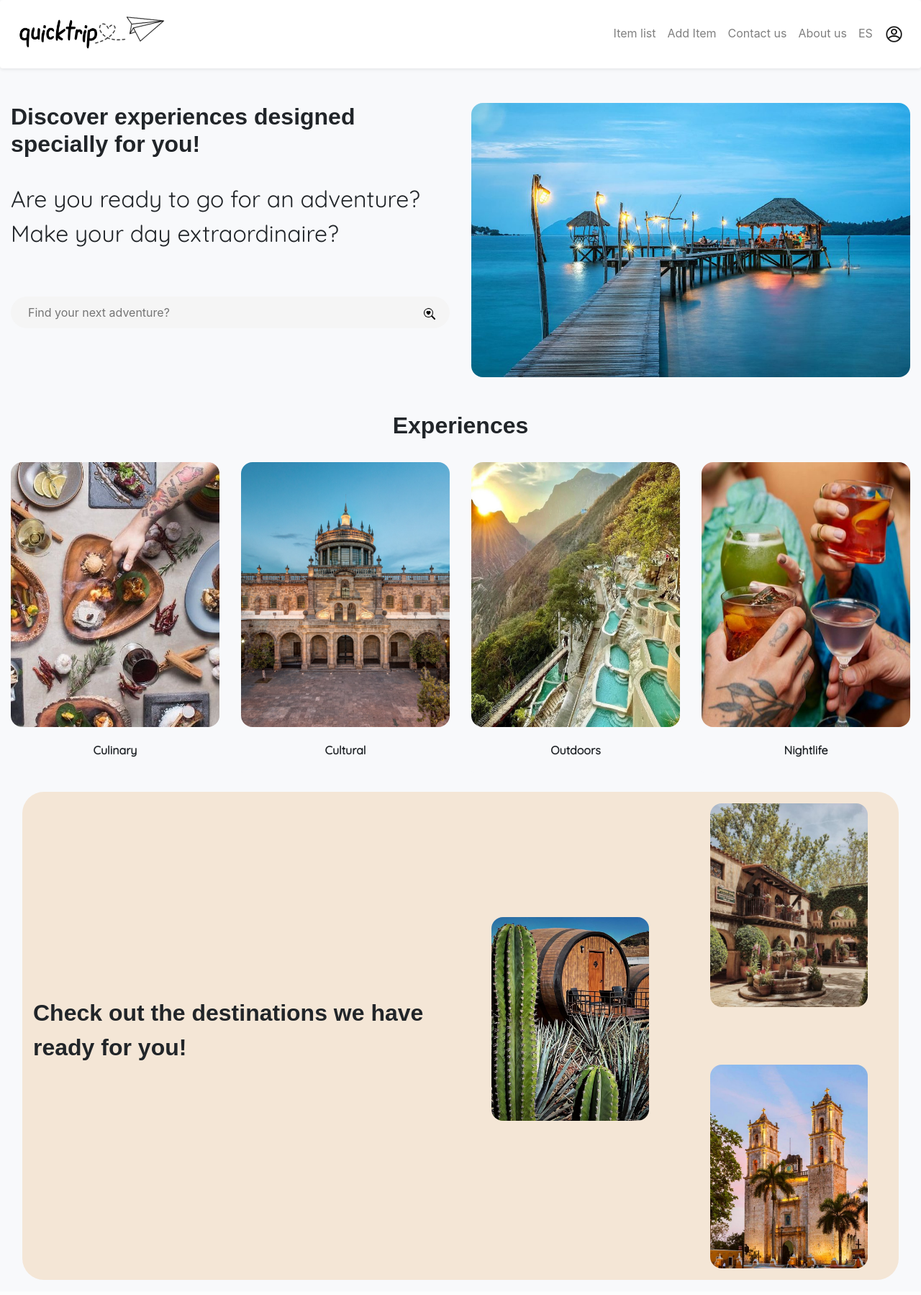
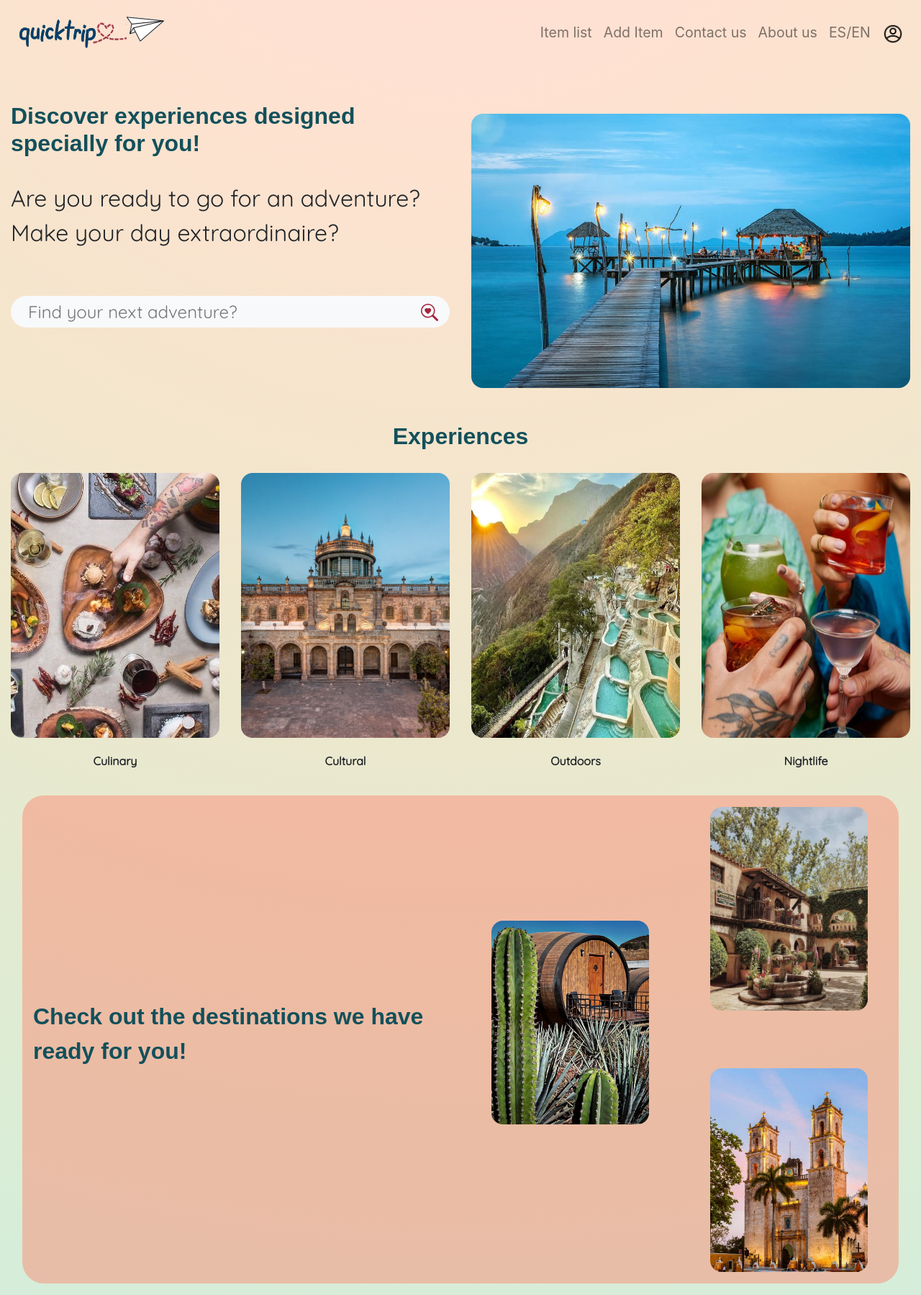
Before and after one commit to SolracDavid99/QuickTrip, a PHP site: page /html/home.html in a window 1280 px wide. Shown: the whole page at 72% size. Before the commit the page ends 1778 px from the top, so only its background shows below. Run offline with PHP 8.4, Linux system fonts and the light colour scheme; some web fonts are replaced.

Commit message:
Color Background

```diff
--- a/css/home.css
+++ b/css/home.css
@@ -1,5 +1,5 @@
 .navbar{
-    background-color: #f8f9fb;
+    font-size: 1.22rem;
 }
 
 #logo{
@@ -38,7 +38,7 @@
     100% {transform: translate(0px, 0px);}
 }
 #login{
-    width: 1.7rem;
+    width: 1.9rem;
 }
 .dropdown-menu {
     right: 0;
@@ -48,13 +48,19 @@
 }
 body{
     /* background-color: whitesmoke; */
-    background-color: #f8f9fb;
+    /*background-color: #F4E6D6;*/
+    /*
+    background-image: linear-gradient(0, #cde2bc 0, #ED6A5A 50%, #00AF54 100%);
+    */
+    background-image: radial-gradient(circle at 50% -20.71%, #ffdfda 0, #ffdfd8 6.25%, #ffe0d5 12.5%, #ffe1d3 18.75%, #fee2d1 25%, #fbe3cf 31.25%, #f8e4ce 37.5%, #f5e5cd 43.75%, #f2e6cd 50%, #eee7cd 56.25%, #ebe8ce 62.5%, #e7e9cf 68.75%, #e3ead0 75%, #dfebd2 81.25%, #dcecd4 87.5%, #d8edd7 93.75%, #d5edda 100%);
+
 }
 
 #encabezado{
     font-weight: bold;
     font-family: 'Mochiy Pop P One', sans-serif;
     font-size: 2rem;
+    color: #13505B;
 }
 #contenido{
     font-family: 'Quicksand', sans-serif;
@@ -76,6 +82,7 @@ body{
 
 
 #portada{
+    margin-top: 1rem;
     border-radius:1rem;
     width: 40rem;
 }
@@ -150,7 +157,8 @@ body{
     width: 1235px;
     height: 569px;
     */
-    background: #F4E6D6;
+
+    background: #ff786369;
     border-radius: 30px;
     margin: 1rem;
     display: flex;
@@ -180,26 +188,27 @@ body{
     align-items: center;
 }
 
-#searchQueryInput {
+#searchQueryInput{
     width: 100%;
     height: 2.8rem;
-    background: #f5f5f5;
+    background: #f8f9fb;
     outline: none;
     border: none;
     border-radius: 1.625rem;
     padding: 0 3.5rem 0 1.5rem;
-    font-size: 1rem;
-  }
-
-  #searchQuerySubmit {
+    font-size: 1.5rem;
+    font-family: 'Quicksand', sans-serif;
+}
+#searchQuerySubmit {
     width: 3.5rem;
     height: 2.8rem;
     margin-left: -3.5rem;
     background: none;
     border: none;
     outline: none;
-  }
+    color: #A5243D;
+}
 
-  #searchQuerySubmit:hover {
+#searchQuerySubmit:hover {
     cursor: pointer;
-  }
+}
--- a/html/app.js
+++ b/html/app.js
@@ -1,8 +1,8 @@
 function buildNavBar() {
     var navBar =
     `
-    <nav class="navbar navbar-expand-lg navbar-light shadow-sm p-3 mb-5 bg-white rounded">
-    <a class="navbar-brand" href="home.html"><img id="logo" src="../assets/nuevologo.png">
+    <nav class="navbar navbar-expand-lg navbar-light p-3 mb-5">
+    <a class="navbar-brand" href="home.html"><img id="logo" src="../assets/nuevologo2.png">
         <img id="avion" src="../assets/nuevoavion.png">
         <div></div>
     </a>
@@ -25,7 +25,7 @@ function buildNavBar() {
                 <a class="nav-link text-black" href="./aboutUs.html">About us</a>
             </li>
             <li class="nav-item">
-                <a class="nav-link text-black" href="../htmlES/homeES.html">ES</a>
+                <a class="nav-link text-black" href="../htmlES/homeES.html">ES/EN</a>
             </li>
             <li class="nav-item dropdown">
                 <a class="nav-link dropdown" href="#" id="navbarDropdownMenuLink" role="button" data-toggle="dropdown" aria-expanded="false">
--- a/html/home.html
+++ b/html/home.html
@@ -34,14 +34,15 @@
                     <div class="searchBar">
                         <input id="searchQueryInput" type="text" name="searchQueryInput" placeholder="Find your next adventure?" value="" />
                         <button id="searchQuerySubmit" type="submit" name="searchQuerySubmit">
-                            <svg xmlns="http://www.w3.org/2000/svg" width="16" height="16" fill="currentColor" class="bi bi-search-heart" viewBox="0 0 16 16">
+                            <!-- Icon mag heart -->
+                            <svg xmlns="http://www.w3.org/2000/svg" width="24" height="24" fill="currentColor" class="bi bi-search-heart" viewBox="0 0 16 16">
                                 <path d="M6.5 4.482c1.664-1.673 5.825 1.254 0 5.018-5.825-3.764-1.664-6.69 0-5.018Z"/>
                                 <path d="M13 6.5a6.471 6.471 0 0 1-1.258 3.844c.04.03.078.062.115.098l3.85 3.85a1 1 0 0 1-1.414 1.415l-3.85-3.85a1.007 1.007 0 0 1-.1-.115h.002A6.5 6.5 0 1 1 13 6.5ZM6.5 12a5.5 5.5 0 1 0 0-11 5.5 5.5 0 0 0 0 11Z"/>
                             </svg>
                         </button>
-                    </div>
+                    </div><!--col-md-6 Search Bar-->
             </div><!--col-md-6-->
-            <br><br>
+
             <div class="col-md-6">
                 <img id="portada" class="img-fluid float-right" src="../assets/img/home/cancun.jpeg" alt="">
             </div>
@@ -68,7 +69,7 @@
                 </div>
             </div>
             <div class="col-md d-flex justify-content-center">
-                <div class="card">
+                <div class="card.mx-auto">
                     <img class="img-fluid" id="category"src="../assets/img/home/cabañas.jpeg" alt="Card image cap">
                     <div class="card-body">
                         <p class="card-text text-center font-weight-bold" id="contenido">Cultural</p>
@@ -76,7 +77,7 @@
                 </div>
             </div>
             <div class="col-md d-flex justify-content-center">
-                <div class="card">
+                <div class="card.mx-auto">
                     <img class="img-fluid" id="category" src="../assets/img/home/grutas.webp" alt="Card image cap">
                     <div class="card-body">
                         <p class="card-text text-center font-weight-bold" id="contenido">Outdoors</p>
@@ -84,7 +85,7 @@
                 </div>
             </div>
             <div class="col-md d-flex justify-content-center">
-                <div class="card">
+                <div class="card.mx-auto">
                     <img class="img-fluid" id="category" src="../assets/img/home/nightlife.jpg" alt="Card image cap">
                     <div class="card-body">
                         <p class="card-text text-center font-weight-bold" id="contenido">Nightlife</p>
```
Also changed, not shown: assets/nuevologo.png, assets/nuevologo2.png (added).
